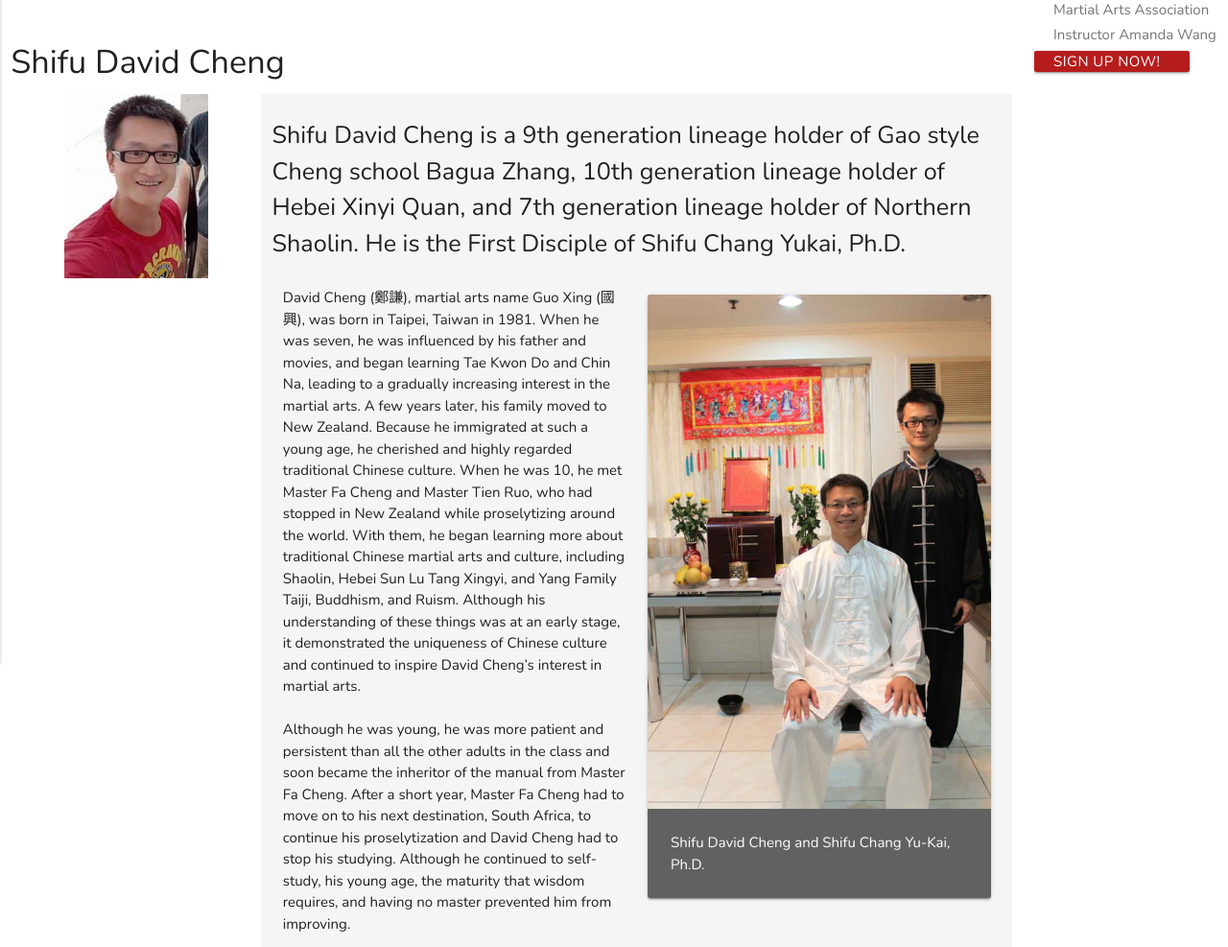
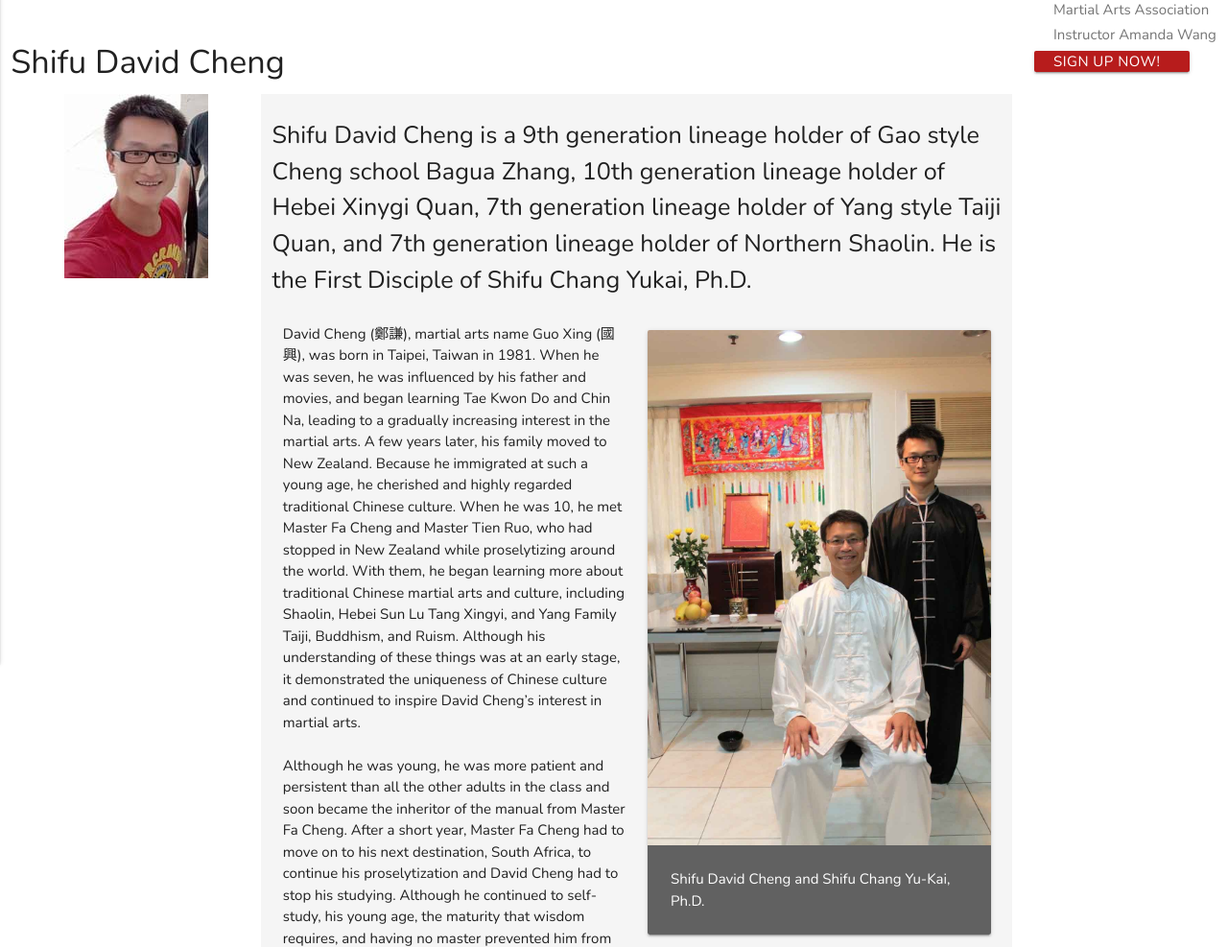
Before and after one commit to amandarwang001/GXMA, a PHP site: page /GXMA/guoxingmartialarts.com/AboutUs in a window 1280 px wide. Shown: the part 169-1156 px from the top of the page at 96% size. Run offline with PHP 8.4, Linux system fonts and the light colour scheme; data that the repository does not hold is empty; some libraries are stand-ins or nearby versions.

Commit message:
updated lineage numbers

```diff
--- a/guoxingmartialarts.com/includes/aboutus.php
+++ b/guoxingmartialarts.com/includes/aboutus.php
@@ -11,7 +11,8 @@
                 <div class="col m9 grey lighten-4">
                     <p class="flow-text">
                         Shifu David Cheng is a 9th generation lineage holder of Gao style Cheng school Bagua Zhang, 10th
-                        generation lineage holder of Hebei Xinyi Quan, and 7th generation lineage holder of Northern
+                        generation lineage holder of Hebei Xinygi Quan, 7th generation lineage holder of Yang style Taiji Quan,
+                        and 7th generation lineage holder of Northern
                         Shaolin. He is the First Disciple of Shifu Chang Yukai, Ph.D.
                     </p>
                     <div class="row">
@@ -153,7 +154,7 @@
                             martial arts community in Australia, David Cheng has earned the nickname: “the martial arts
                             corrector.” Some of his visiting students from other styles include: a former Australian
                             Olympic Super Heavyweight boxer [boxing], an Australian Immigration and Border Protection
-                            Security guard [from Henan Xinyi Quan], and an Australian Navy Special Forces member [from
+                            Security guard [from Henan Xingyi Quan], and an Australian Navy Special Forces member [from
                             Mian Quan], etc.
                             <br><br>
                             Apart from teaching martial arts seminars, David Cheng has also been interviewed by Channel
```
Also changed, not shown: guoxingmartialarts.com/includes/services/classes.php (+44 -19 lines).
